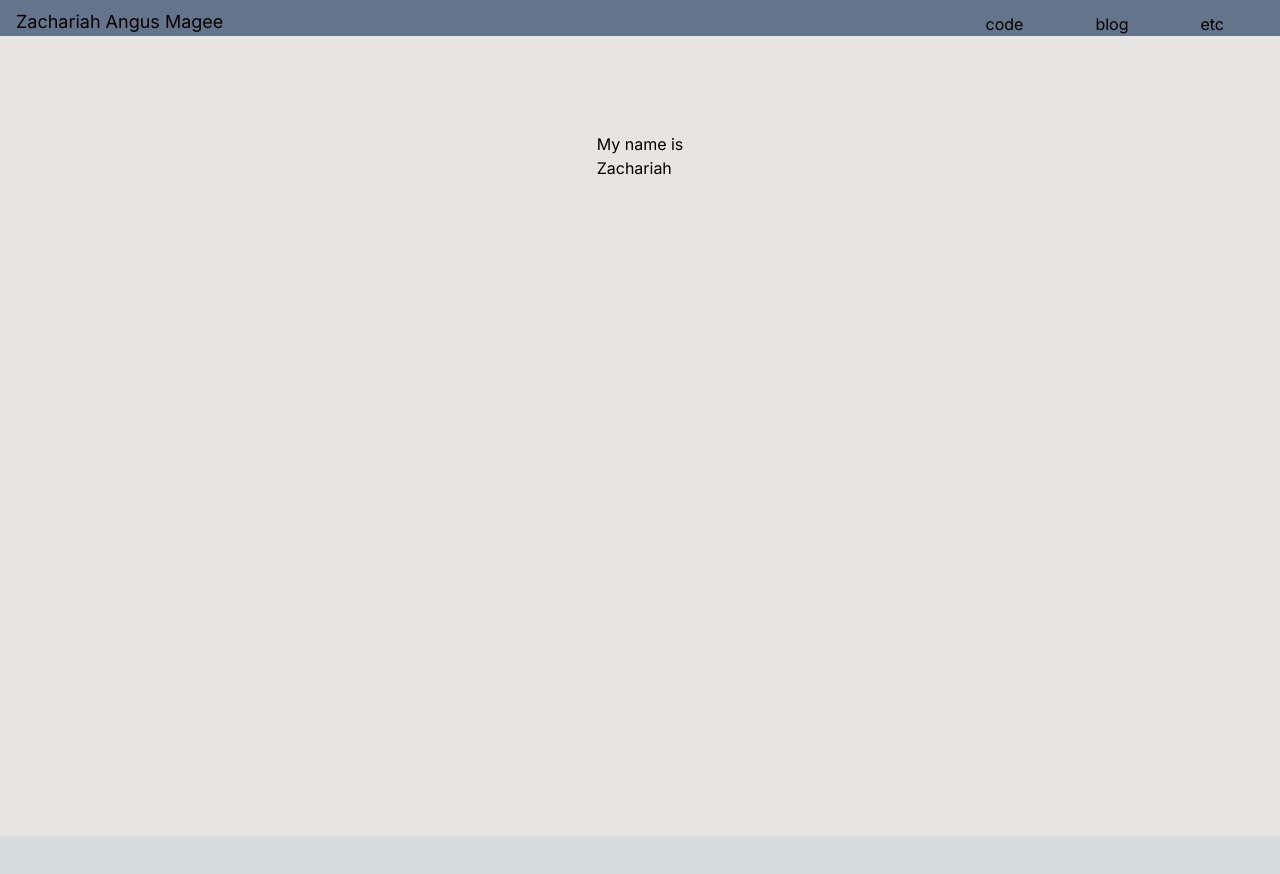
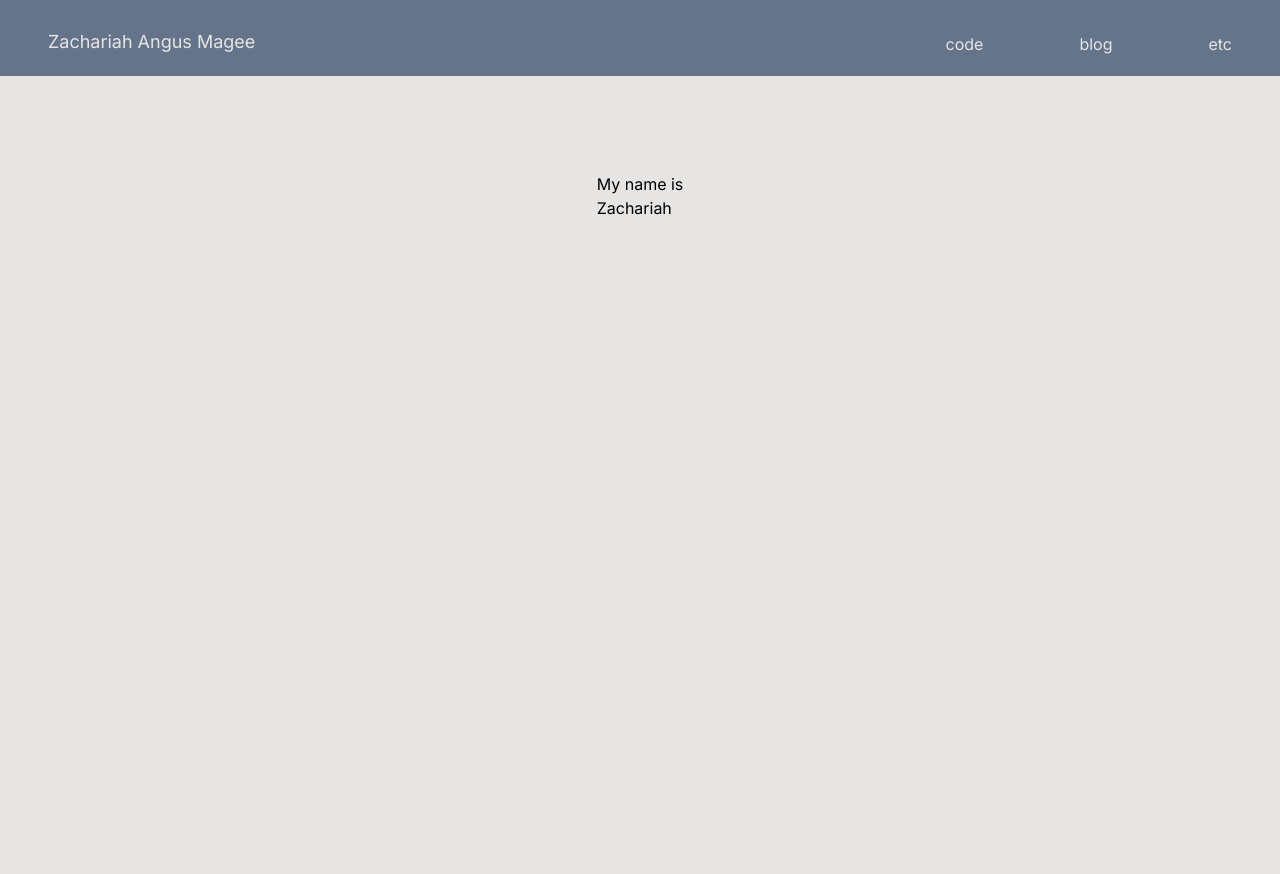
Before and after one commit to zachariahmagee/zachariahmagee.com, a Next.js app: page / in a window 1280 px wide. Before the commit the page ends 836 px from the top, so only its background shows below. Built offline with nearby package versions, Linux system fonts and the light colour scheme.

Commit message:
changed some styles in the nav bar (yet again)

```diff
--- a/src/app/globals.css
+++ b/src/app/globals.css
@@ -1,27 +1,3 @@
 @tailwind base;
 @tailwind components;
 @tailwind utilities;
-
-:root {
-  --foreground-rgb: 0, 0, 0;
-  --background-start-rgb: 214, 219, 220;
-  --background-end-rgb: 255, 255, 255;
-}
-
-@media (prefers-color-scheme: dark) {
-  :root {
-    --foreground-rgb: 255, 255, 255;
-    --background-start-rgb: 0, 0, 0;
-    --background-end-rgb: 0, 0, 0;
-  }
-}
-
-body {
-  color: rgb(var(--foreground-rgb));
-  background: linear-gradient(
-      to bottom,
-      transparent,
-      rgb(var(--background-end-rgb))
-    )
-    rgb(var(--background-start-rgb));
-}
--- a/src/app/layout.tsx
+++ b/src/app/layout.tsx
@@ -17,28 +17,27 @@ export default function RootLayout({
   return (
     <html lang="en">
       <body className={inter.className}>
-        <header className={'h-150 bg-slate-500 flex flex-row w-screen align-middle'}>
-          <div className={'h-150 flex flex-row w-screen align-middle'}>
+        <header className={'h-150 bg-slate-500 flex flex-row w-screen align-middle p-5'}>
+          <div className={'h-150 flex flex-row w-screen align-middle text-stone-200'}>
             <h1 className={'h-150 text-lg align-middle p-0 pl-4 pt-2 m-0 w-screen'}>
-              <Link href={'/'} className={'hover:underline'}>Zachariah Angus Magee</Link>
+              <Link href={'/'} className={'hover:bg-slate-600 hover:rounded p-3'}>Zachariah Angus Magee</Link>
             </h1>
             <nav>
               <ul  className='flex flex-row list-none justify-end align-middle m-0 p-0 gap-x-12 pt-3 pr-8'>
                 <li>
-                  <Link href={'/code'} className={'mr-4 hover:underline md:mr-6'}>code</Link>
+                  <Link href={'/code'} className={'mr-4 hover:bg-slate-600 hover:rounded p-3 md:mr-6'}>code</Link>
                 </li>
                 <li>
-                  <Link href={'/blog'}  className={'mr-4 hover:underline md:mr-6'}>blog</Link>
+                  <Link href={'/blog'}  className={'mr-4 hover:bg-slate-600 hover:rounded p-3 md:mr-6'}>blog</Link>
                 </li>
                 <li>
-                  <Link href={'/etc'}  className={'mr-4 hover:underline md:mr-6'}>etc</Link>
+                  <Link href={'/etc'}  className={'mr-4 hover:bg-slate-600 hover:rounded p-3 md:mr-6'}>etc</Link>
                 </li>
               </ul>
             </nav>
           </div>
         </header>
         {children}
-
       </body>
     </html>
   )
--- a/tailwind.config.js
+++ b/tailwind.config.js
@@ -7,11 +7,6 @@ module.exports = {
   ],
   theme: {
     extend: {
-      backgroundImage: {
-        'gradient-radial': 'radial-gradient(var(--tw-gradient-stops))',
-        'gradient-conic':
-          'conic-gradient(from 180deg at 50% 50%, var(--tw-gradient-stops))',
-      },
     },
   },
   plugins: [],
```
